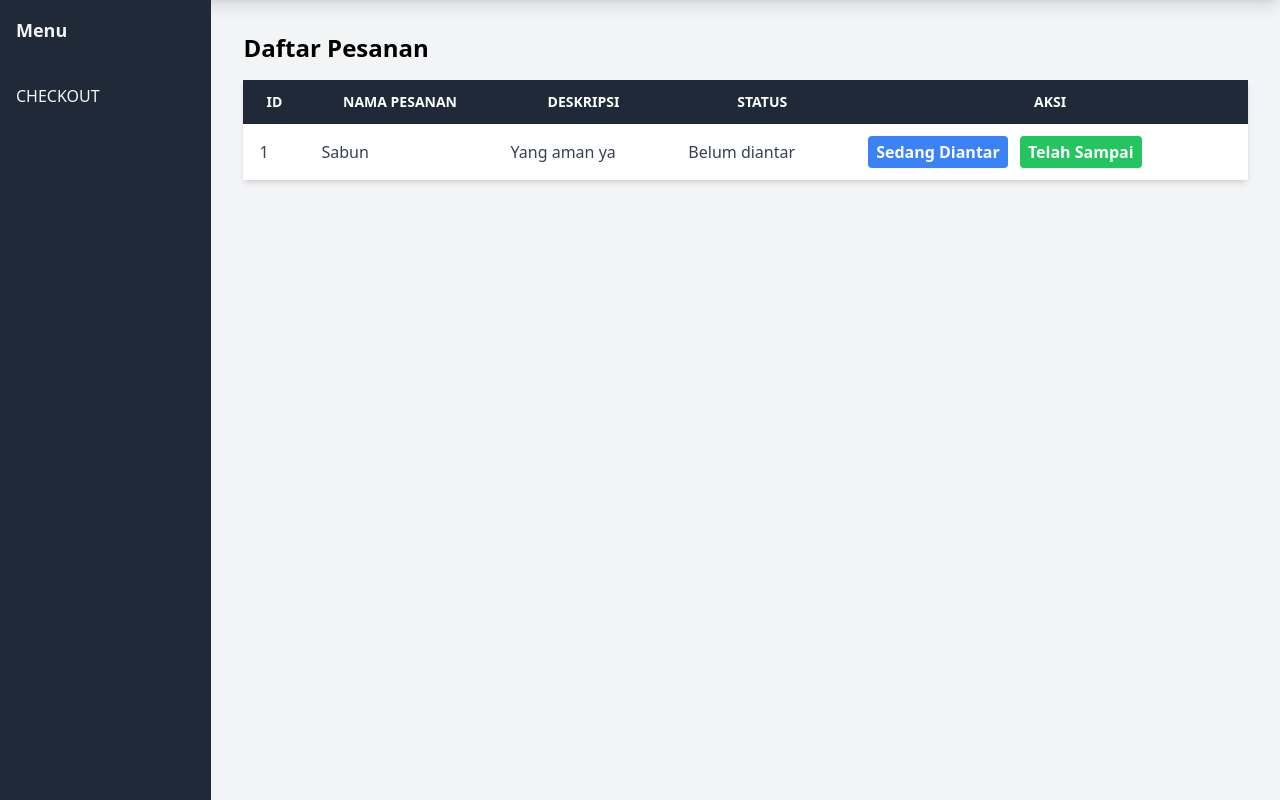
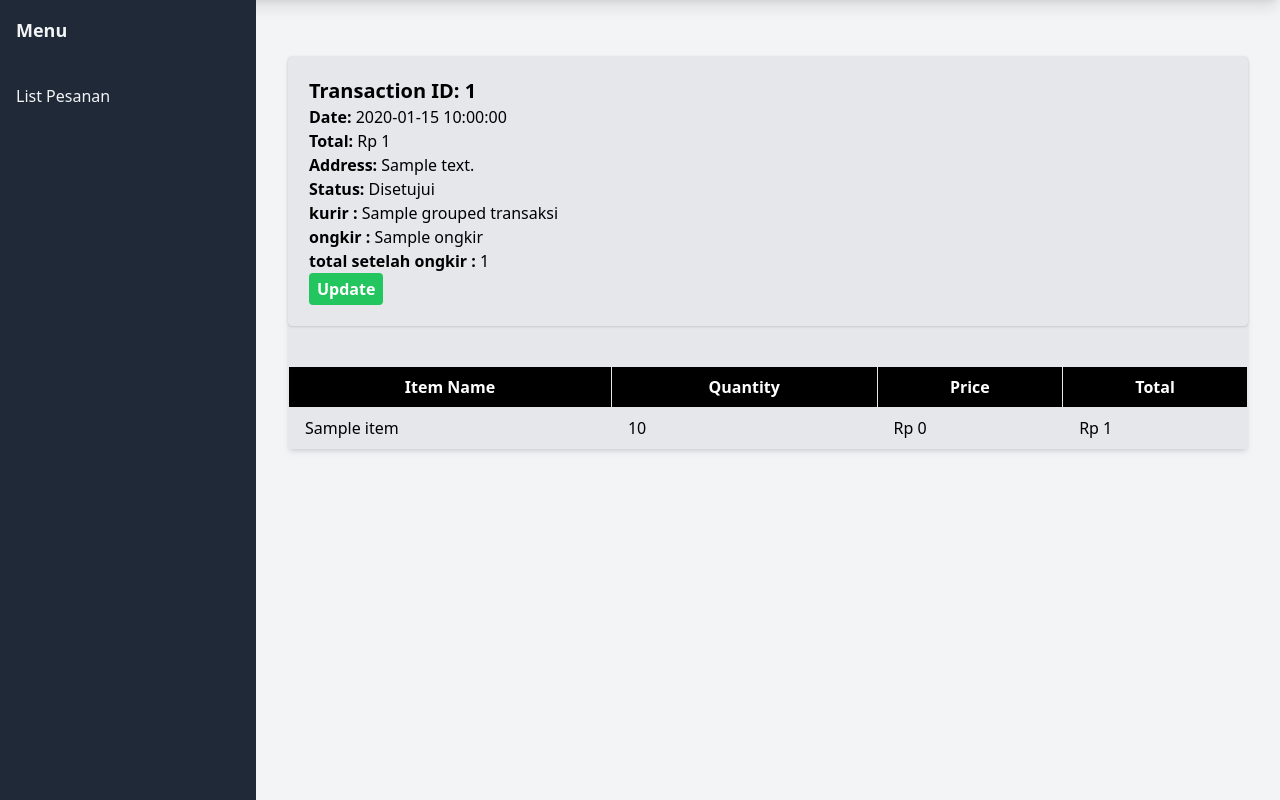
Before and after one commit to taka-duarr/E-kelontong, a PHP site: template Views/kurir/checkout_list.php in a window 1280 px wide. Shown: the part 68-868 px from the top of the page. Run offline with PHP 8.4, Linux system fonts and the light colour scheme; the template is opened without the code that fills it: most values are stand-ins (such as "Sample title", 1, 10 or a date in 2020); some libraries are stand-ins or nearby versions.

Commit message:
kurir list done

```diff
--- a/Controller/Controller_login.php
+++ b/Controller/Controller_login.php
@@ -35,7 +35,7 @@ class LoginController
                     } elseif ($user['nama_role'] === 'admin') {
                         header("Location: index.php?modul=barang&fitur=list");
                     } elseif($user['nama_role'] === 'kurir') {
-                        header("Location: Views/kurir/checkout_list.php");
+                        header("Location: index.php?modul=kurir&fitur=list");
                     } else {
                         $error = "Role tidak dikenali.";
                     }
--- a/Views/kurir/checkout_list.php
+++ b/Views/kurir/checkout_list.php
@@ -1,72 +1,78 @@
 <!DOCTYPE html>
 <html lang="en">
-
 <head>
     <meta charset="UTF-8">
     <meta name="viewport" content="width=device-width, initial-scale=1.0">
-    <title>Dasbor Kurir</title>
+    <title>List Barang</title>
     <script src="https://cdn.tailwindcss.com"></script>
 </head>
-
 <body class="bg-gray-100 font-sans leading-normal tracking-normal">
 
 <!-- Navbar -->
 <?php include 'includes/navbar.php'; ?>
 
-    <!-- Main Container -->
+<!-- Main container -->
 <div class="flex">
-
     <!-- Sidebar -->
     <?php include 'includes/sidebar.php'; ?>
 
     <!-- Main Content -->
-        <div class="container mx-auto p-8">
-            <h1 class="text-2xl font-bold mb-4">Daftar Pesanan</h1>
+    <div class="flex-1 p-8">
+        <div class="container mx-auto">
+            <!-- Button to Insert New Barang -->
 
-            <!-- Table Container -->
-            <div class="bg-white shadow-md rounded">
+
+            <!-- Barang Table -->
+            <div class="bg-gray-200 shadow-md rounded my-6">
                 <table class="min-w-full bg-white">
                     <thead class="bg-gray-800 text-white">
+                    <?php foreach ($groupedTransaksi as $transaksi): ?>
+            <div class=" bg-gray-200 border rounded p-5 mb-5 shadow">
+                <h2 class="text-xl font-bold">Transaction ID: <?= $transaksi['id_transaksi'] ?></h2>
+                <p><strong>Date:</strong> <?= $transaksi['tanggal'] ?></p>
+                <p><strong>Total:</strong> Rp <?= number_format($transaksi['total_all'], 0, ',', '.') ?></p>
+                <p><strong>Address:</strong> <?= $transaksi['alamat'] ?></p>
+                <p><strong>Status:</strong> <?= ucfirst($transaksi['status'] ? 'disetujui' : ' belum disetujui') ?></p>
+                <p><strong>kurir :</strong> <?= $transaksi['nama_kurir'] ?  : 'belum disetujui'  ?></p>
+                <p><strong>ongkir :</strong> <?= $transaksi['ongkir'] ?></p>
+                <p><strong>total setelah ongkir :</strong> <?= $transaksi['total_afterongkir']  ?></p>
+                <button class="bg-green-500 hover:bg-green-700 text-white font-bold py-1 px-2 rounded mr-2">
+                    <a href="index.php?modul=approve&fitur=edit&id_transaksi=<?php echo $transaksi['id_transaksi']; ?>">Update</a>
+                </button>
+
+                <?php if (!empty($transaksi['items'])): ?>
+                    <table class=" table-auto border-collapse w-full mt-5">
+                        <thead class="bg-black text-white">
                             <tr>
-                            <th class="py-3 px-4 uppercase font-semibold text-sm">ID </th>
-                            <th class="py-3 px-4 uppercase font-semibold text-sm">Nama Pesanan</th>
-                            <th class="py-3 px-4 uppercase font-semibold text-sm">Deskripsi</th>
-                            <th class="py-3 px-4 uppercase font-semibold text-sm">Status</th>
-                            <th class="py-3 px-4 uppercase font-semibold text-sm">Aksi</th>
+                                <th class="border px-4 py-2">Item Name</th>
+                                <th class="border px-4 py-2">Quantity</th>
+                                <th class="border px-4 py-2">Price</th>
+                                <th class="border px-4 py-2">Total</th>
                             </tr>
                         </thead>
-                    <tbody class="text-gray-700">
-                        <!-- Data Dummy -->
+                        <tbody>
+                            <?php foreach ($transaksi['items'] as $item): ?>
                                 <tr>
-                            <td class="py-3 px-4">1</td>
-                            <td class="py-3 px-4">Sabun</td>
-                            <td class="py-3 px-4">Yang aman ya</td>
-                            <td class="py-3 px-4">Belum diantar</td>
-                            <td class="py-3 px-4">
-                                <!-- Tombol "Sedang Diantar" -->
-                                <form method="POST" action="update_order_status.php" class="inline-block">
-                                    <input type="hidden" name="order_id" value="1">
-                                    <input type="hidden" name="status" value="on-delivery">
-                                    <button class="bg-blue-500 hover:bg-blue-700 text-white font-bold py-1 px-2 rounded">
-                                        Sedang Diantar
-                                    </button>
-                                </form>
-                                <!-- Tombol "Telah Sampai" -->
-                                <form method="POST" action="update_order_status.php" class="inline-block ml-2">
-                                    <input type="hidden" name="order_id" value="1">
-                                    <input type="hidden" name="status" value="delivered">
-                                    <button class="bg-green-500 hover:bg-green-700 text-white font-bold py-1 px-2 rounded">
-                                        Telah Sampai
-                                    </button>
-                                </form>
-                            </td>
+                                    <td class="border px-4 py-2"><?= $item['nama_barang'] ?></td>
+                                    <td class="border px-4 py-2"><?= $item['jumlah'] ?></td>
+                                    <td class="border px-4 py-2">Rp <?= number_format($item['harga_barang'], 0, ',', '.') ?></td>
+                                    <td class="border px-4 py-2">Rp <?= number_format($item['total_harga'], 0, ',', '.') ?></td>
+
                                 </tr>
-
+                            <?php endforeach; ?>
+                        </tbody>
+                    </table>
+                <?php else: ?>
+                    <p class="text-red-500">No items found for this transaction.</p>
+                <?php endif; ?>
+            </div>
+        <?php endforeach; ?>
                     </tbody>
                 </table>
             </div>
         </div>
     </div>
+</div>
+
 </body>
-
 </html>
--- a/Views/kurir/includes/sidebar.php
+++ b/Views/kurir/includes/sidebar.php
@@ -3,8 +3,8 @@
     <ul class="mt-4 space-y-2">
 
     <li class="group">
-                <a href="checkout_list.php">
-                    <div class="px-4 py-2 hover:bg-gray-700 cursor-pointer group-hover:bg-gray-700">CHECKOUT</div>
+                <a href="index.php?modul=kurir&fitur=list">
+                    <div class="px-4 py-2 hover:bg-gray-700 cursor-pointer group-hover:bg-gray-700">List Pesanan</div>
                 </a>
             </li>
 
```
Also changed, not shown: Controller/Controller_kurir.php (added, +59 -0 lines), Model/Model_kurir.php (added, +61 -0 lines), Views/admin/includes/sidebar.php (+4 -4 lines), index.php (+7 -0 lines). Lines whose indentation alone changed are shown as unchanged.
